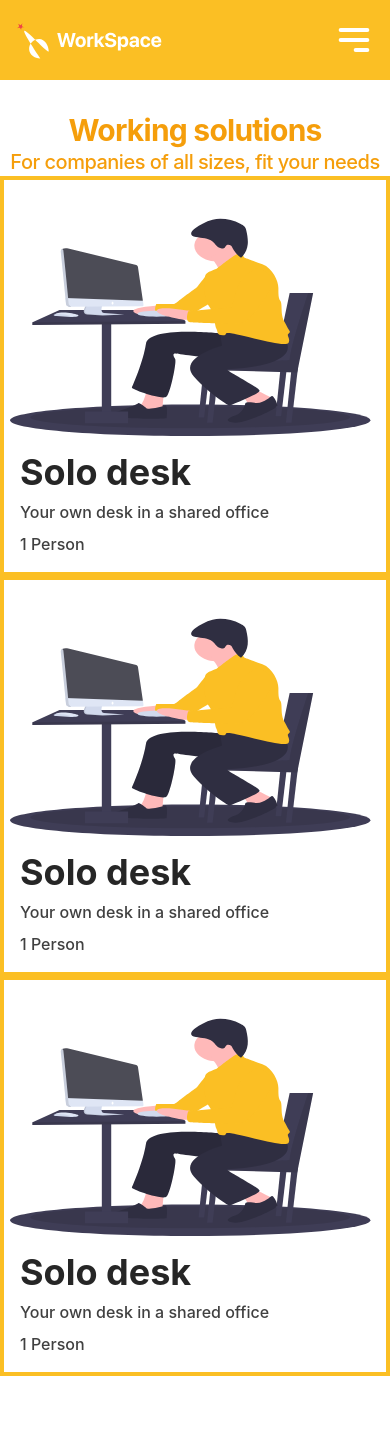
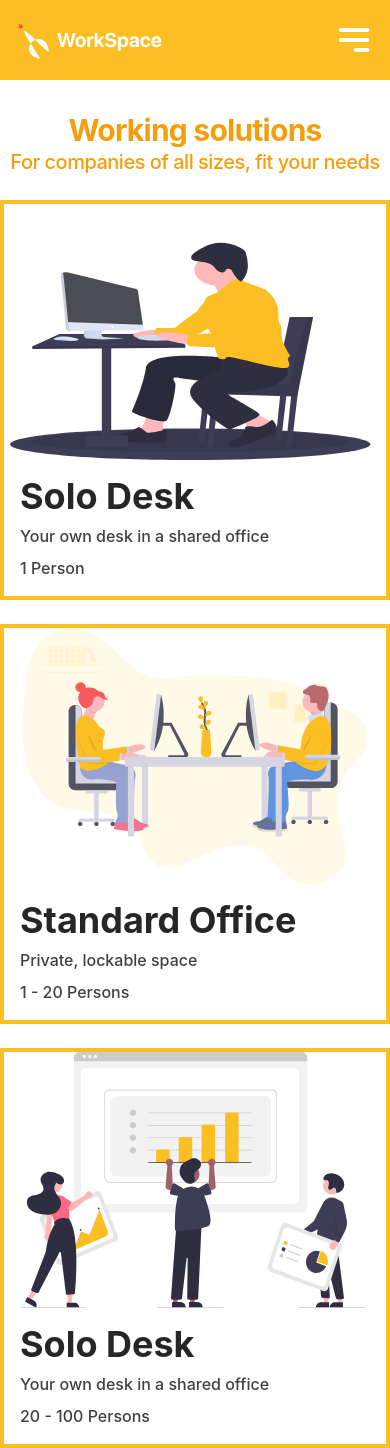
Before and after one commit to kainesv86/WorkSpace, a React (Create React App) app: page /solutions in a window 390 px wide. Before the commit the page ends 1376 px from the top, so only its background shows below. Built offline with nearby package versions, Linux system fonts and the light colour scheme.

Commit message:
mobile solutions semi-completed

```diff
--- a/src/pages/solutions.tsx
+++ b/src/pages/solutions.tsx
@@ -15,16 +15,16 @@ const solutionsService: SolutionsServiceProps[] = [
                 capacity: "1 Person",
         },
         {
-                imgUrl: "/share/solodesk.svg",
+                imgUrl: "/share/standardOffice.svg",
+                name: "Standard Office",
+                describe: "Private, lockable space",
+                capacity: "1 - 20 Persons",
+        },
+        {
+                imgUrl: "/share/officeSuite.svg",
                 name: "Solo Desk",
                 describe: "Your own desk in a shared office",
-                capacity: "1 Person",
-        },
-        {
-                imgUrl: "/share/solodesk.svg",
-                name: "Solo Desk",
-                describe: "Your own desk in a shared office",
-                capacity: "1 Person",
+                capacity: "20 - 100 Persons",
         },
 ];
 
@@ -41,37 +41,21 @@ const Solutions: React.FunctionComponent<SolutionsProps> = () => {
                         </h2>
                         <ul className="flex flex-col items-center justify-center w-full sm:flex-row-reverse sm:mt-16">
                                 {solutionsService.map((item, index) => (
-                                        <li className="w-full border-4 border-amber-400">
+                                        <li className="w-full mt-6 border-4 border-amber-400" key={index}>
                                                 <div className="w-full h-64">
-                                                        <img
-                                                                src="/share/solodesk.svg"
-                                                                alt=""
-                                                                className="w-full h-full"
-                                                        />
+                                                        <img src={item.imgUrl} alt="" className="w-full h-full" />
                                                 </div>
                                                 <div className="w-full h-auto p-4">
                                                         <h1 className="mb-2 text-4xl font-bold text-gray-800">
-                                                                Solo desk
+                                                                {item.name}
                                                         </h1>
                                                         <p className="mb-2 font-medium text-gray-700">
-                                                                Your own desk in a shared office
+                                                                {item.describe}
                                                         </p>
-                                                        <p className="font-medium text-gray-700">1 Person</p>
+                                                        <p className="font-medium text-gray-700">{item.capacity}</p>
                                                 </div>
                                         </li>
                                 ))}
-                                {/* <li className="w-full border-4 border-amber-400">
-                                        <div className="w-full h-64">
-                                                <img src="/share/solodesk.svg" alt="" className="w-full h-full" />
-                                        </div>
-                                        <div className="w-full h-auto p-4">
-                                                <h1 className="mb-2 text-4xl font-bold text-gray-800">Solo desk</h1>
-                                                <p className="mb-2 font-medium text-gray-700">
-                                                        Your own desk in a shared office
-                                                </p>
-                                                <p className="font-medium text-gray-700">1 Person</p>
-                                        </div>
-                                </li> */}
                         </ul>
                 </div>
         );
```
Also changed, not shown: public/share/officeSuite.svg (added), public/share/standardOffice.svg (added).
